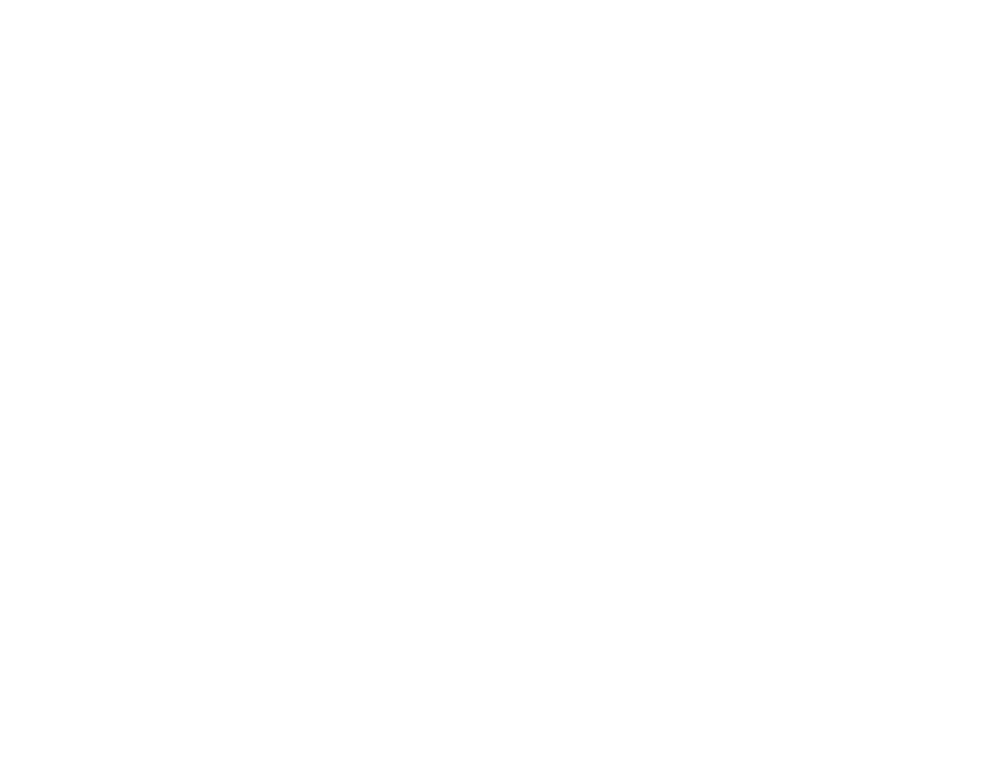
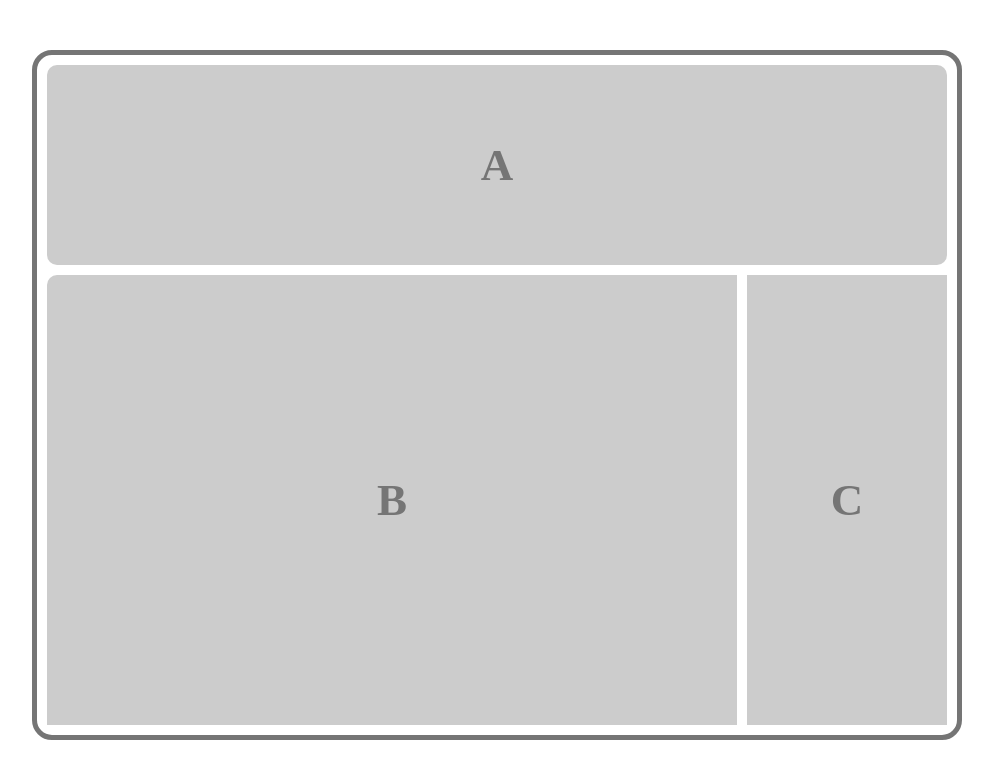
Before and after one commit to Pavlo1994Dokin/dec-2021-html, a plain HTML site: page lesson3/index.html in a window 1280 px wide. Shown: the whole page, without its empty margins (18-1011 px from the left). Drawn offline with Linux system fonts and the light colour scheme.

Commit message:
lesson 3.1

```diff
--- a/lesson3/index.html
+++ b/lesson3/index.html
@@ -7,5 +7,10 @@
 </head>
 <body>
 
+<div class="container">
+    <div class="block-a">A</div>
+    <div class="block-b">B</div>
+    <div class="block-c">C</div>
+</div>
 </body>
 </html>
--- a/lesson3/main.css
+++ b/lesson3/main.css
@@ -0,0 +1,56 @@
+
+body {
+    margin: 0;
+}
+
+.container {
+    height: 660px;
+    width: 900px;
+    border: 5px solid #757575FF;
+    margin: 50px 0 0 50px;
+    padding: 10px;
+    border-radius: 20px;
+}
+
+.block-a {
+    height: 200px;
+    width: 900px;
+    border-radius: 10px;
+    display: flex;
+    justify-content: center;
+    align-items: center;
+    font-size: 45px;
+    font-weight: 600;
+    background: #cccccc;
+    color: #757575FF;
+
+}
+
+.block-b {
+    height: 450px;
+    width: 690px;
+    display: flex;
+    justify-content: center;
+    align-items: center;
+    font-size: 45px;
+    font-weight: 600;
+    background: #cccccc;
+    margin-top: 10px;
+    border-top-left-radius: 10px;
+    color: #757575FF;
+}
+
+.block-c {
+    height: 450px;
+    width: 200px;
+    display: flex;
+    justify-content: center;
+    align-items: center;
+    font-size: 45px;
+    font-weight: 600;
+    background: #cccccc;
+    float: right;
+    position: relative;
+    bottom: 450px;
+    color: #757575FF;
+}
```
